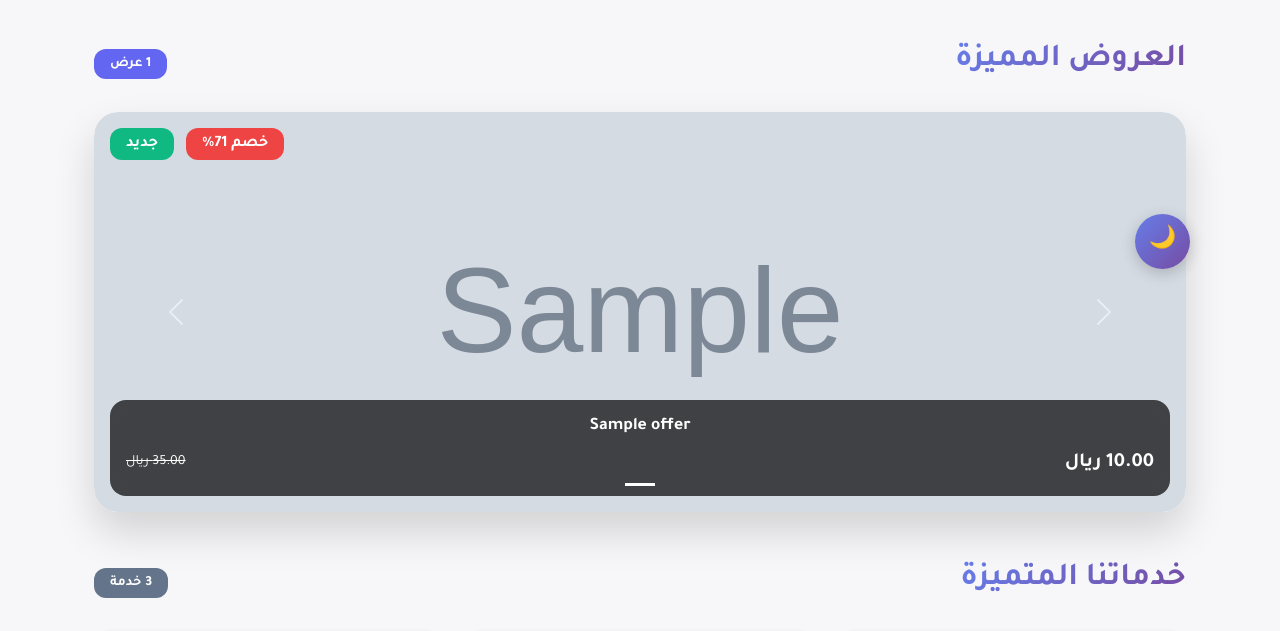
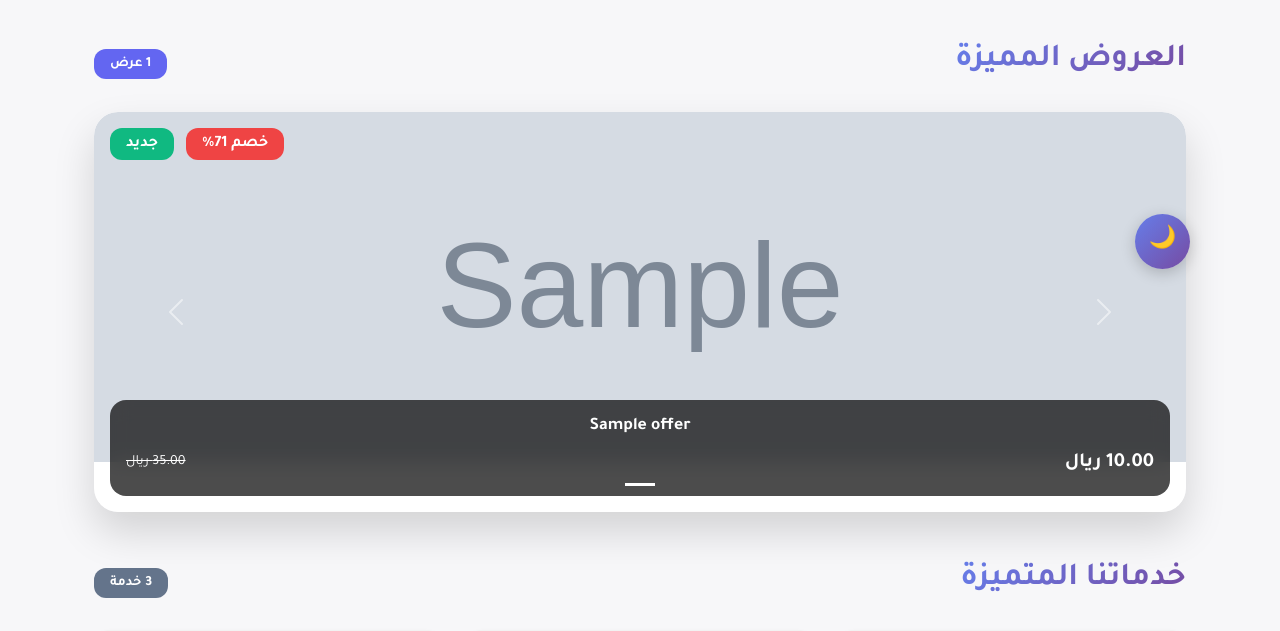
Before and after one commit to king28mohammed20-hash/bestone, a Flask app: page / in a window 1280 px wide. Shown: the part 511-1142 px from the top of the page. Run offline with Flask 3, Linux system fonts and the light colour scheme; data comes from the database, SQL or seed files in the repository; tables that the repository leaves empty hold one stand-in row (values such as "Sample post"); grey boxes marked "Sample" are stand-in pictures.

Commit message:
Update unified-theme.css

```diff
--- a/static/css/unified-theme.css
+++ b/static/css/unified-theme.css
@@ -1013,3 +1013,8 @@ button[onclick*="scrollTo"] {
     white-space: nowrap;        /* يخلي "تعديل" و"حذف" جنب بعض */
   }
 }
+
+.carousel-item img {
+  height: 350px !important;
+  object-fit: cover !important;
+}
```
